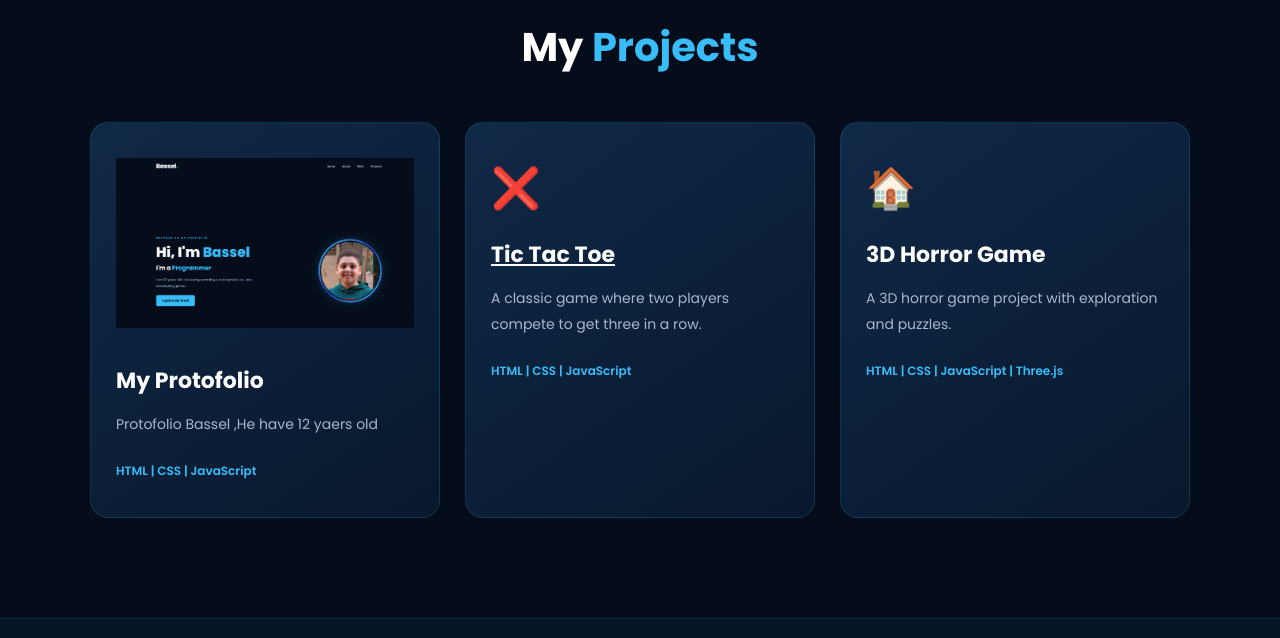
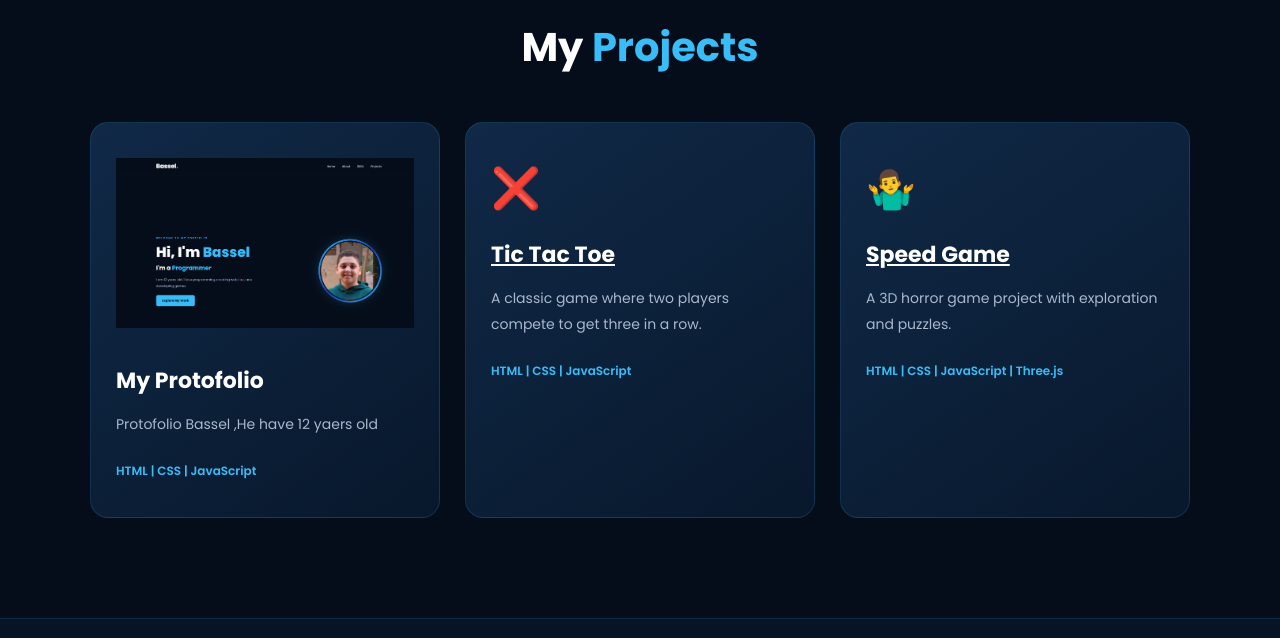
Before and after one commit to basselhossam1986-bot/Portofolio, a plain HTML site: page index.html in a window 1280 px wide. Shown: the part 1660-2298 px from the top of the page. Drawn offline with Linux system fonts and the light colour scheme.

Commit message:
change name

```diff
--- a/index.html
+++ b/index.html
@@ -94,7 +94,7 @@
 
             <div class="project-card">
                 <div class="project-icon">❌</div>
-                <h3><a href="index2.html">Tic Tac Toe</a></h3>
+                <h3><a href="https://basselhossam1986-bot.github.io/Tic-Tac-Toe/">Tic Tac Toe</a></h3>
                 <p>
                     A classic game where two players
                     compete to get three in a row.
@@ -103,8 +103,8 @@
             </div>
 
             <div class="project-card">
-                <div class="project-icon">🏠</div>
-                <h3>3D Horror Game</h3>
+                <div class="project-icon">🤷‍♂️</div>
+                <h3><a href="https://basselhossam1986-bot.github.io/Speed-Game/">Speed Game</a></h3>
                 <p>
                     A 3D horror game project
                     with exploration and puzzles.
```
